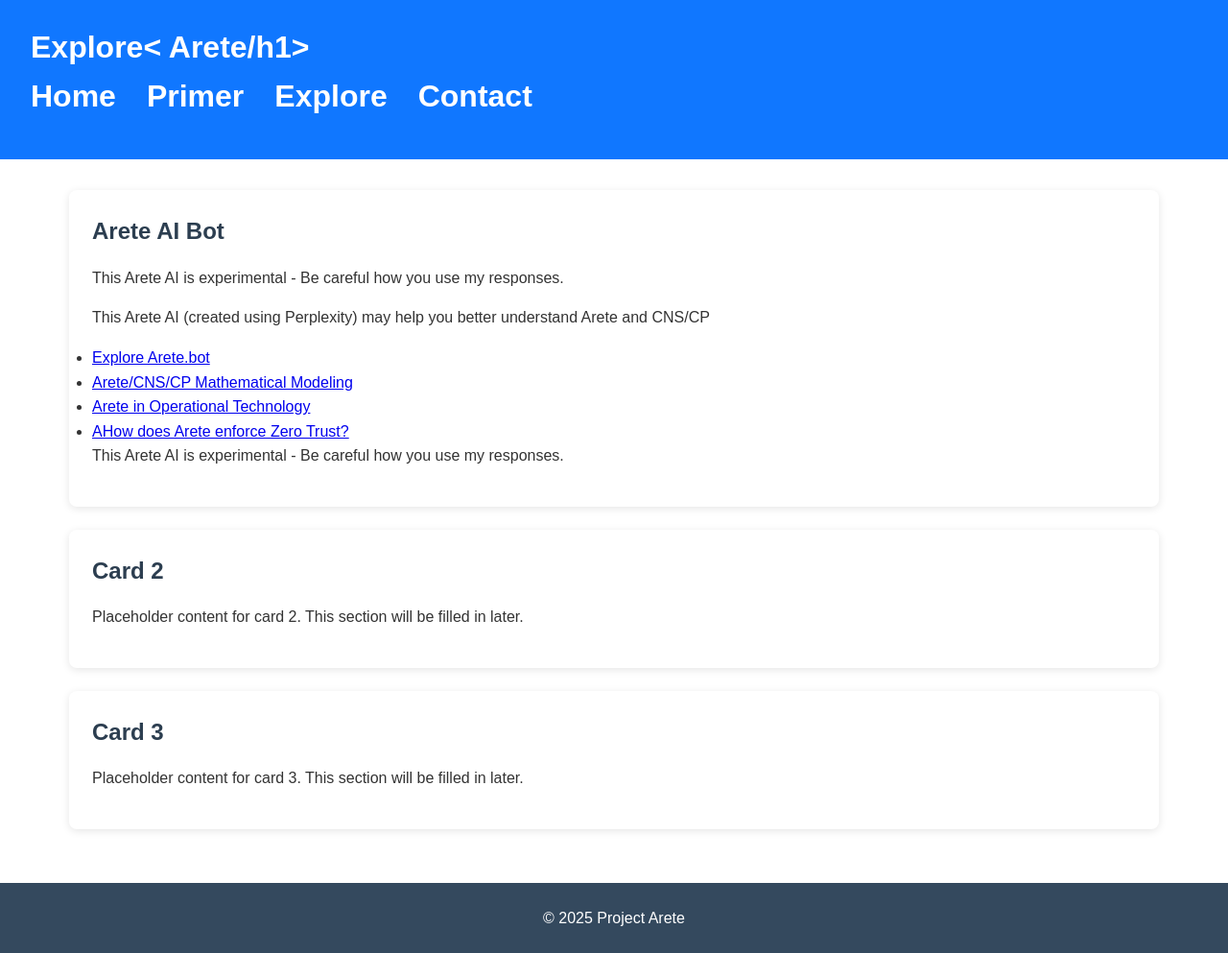
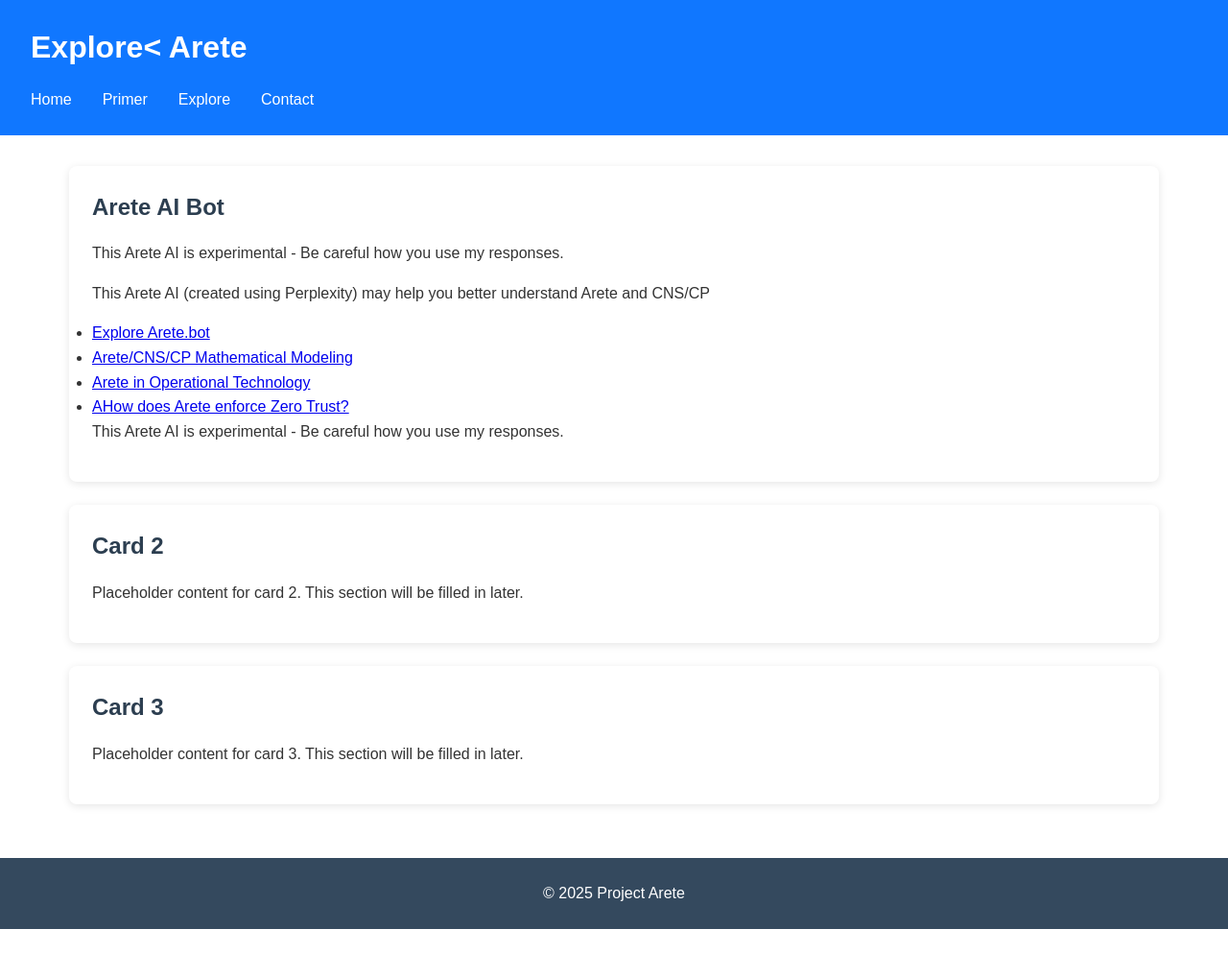
Before and after one commit to project-arete/website, a Jekyll site: the page explore.html, which Jekyll copies as it is, in a window 1280 px wide. Shown: the whole page at 96% size. Built offline with Jekyll 4.4.1, drawn with Linux system fonts in a browser that asks for light colours; after the commit the page ends 968 px from its top, so only the background shows below that; part of the change alters nothing that is shown.

```diff
--- a/explore.html
+++ b/explore.html
@@ -8,7 +8,7 @@
 </head>
 <body>
     <header>
-        <h1>Explore< Arete/h1>
+        <h1>Explore< Arete</h1>
         <nav>
             <ul>
                 <li><a href="index.html">Home</a></li>
```
